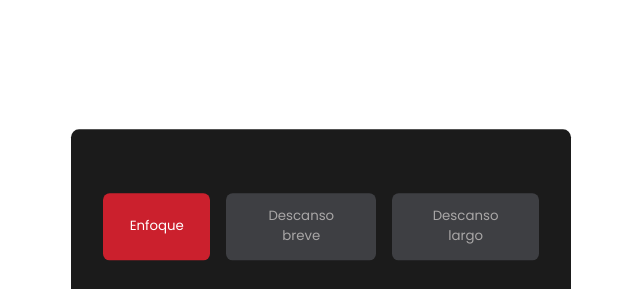
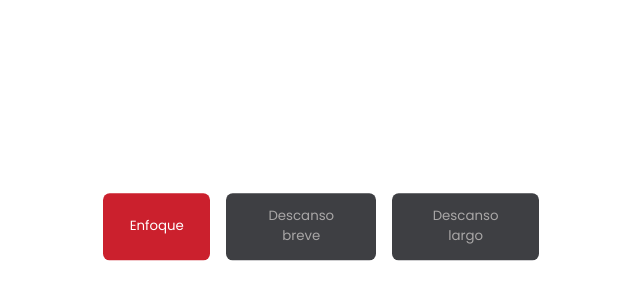
Before and after one commit to Fourecks/Pomodoro_Timer, a plain HTML site: page index.html in a window 1280 px wide. Shown: the part 74-363 px from the top of the page, without its empty margins (319-959 px from the left). Drawn offline with Linux system fonts and the light colour scheme.

Commit message:
Update style.css

```diff
--- a/style.css
+++ b/style.css
@@ -8,7 +8,7 @@ body {
   background-color: transparent;
 }
 .container {
-  background-color: #1b1b1b;
+  background-color: transparent;
   width: min(90%, 500px);
   position: absolute;
   transform: translate(-50%, -50%);
```
